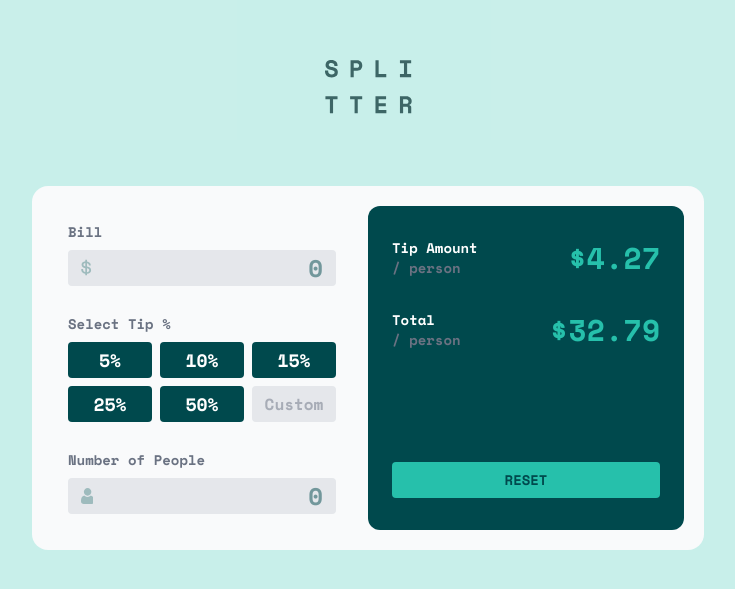
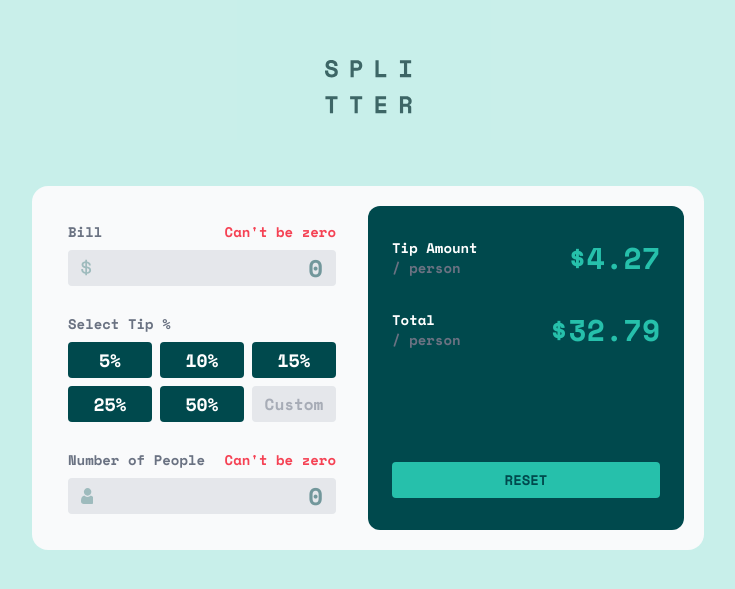
Before and after one commit to AIY7788/tip-calculator-app-main, a React (Vite) app: page / in a window 1280 px wide. Shown: the part 115-704 px from the top of the page, without its empty margins (272-1007 px from the left). Built offline with nearby package versions, Linux system fonts and the light colour scheme.

Commit message:
Updated HTML structure and styling for error

```diff
--- a/src/components/FormInputs.tsx
+++ b/src/components/FormInputs.tsx
@@ -6,7 +6,10 @@ const tips = ["5", "10", "15", "25", "50"];
 export const BillInput = () => {
   return (
     <div>
-      <label htmlFor="bill">Bill</label>
+      <div className="flex items-center justify-between">
+        <label htmlFor="bill">Bill</label>
+        <span className="text-red-600">Can't be zero</span>
+      </div>
       <div className="flex items-center bg-gray-200 px-3 mt-2 rounded-sm border border-transparent focus-within:bg-primary/10 focus-within:ring-1 focus-within:ring-primary transition duration-300">
         <IconDollar />
         <input
@@ -58,7 +61,10 @@ export const SelectTip = () => {
 export const NumPeopleInput = () => {
   return (
     <div>
-      <label htmlFor="num_people">Number of People</label>
+      <div className="flex items-center justify-between">
+        <label htmlFor="num_people">Number of People</label>
+        <span className="text-red-600">Can't be zero</span>
+      </div>
       <div className="flex items-center bg-gray-200 px-3 mt-2 rounded-sm border border-transparent focus-within:bg-primary/10 focus-within:ring-1 focus-within:ring-primary transition duration-300">
         <IconPerson />
         <input
--- a/src/index.css
+++ b/src/index.css
@@ -11,7 +11,7 @@
   --color-grey-400: hsl(184 14% 56%);
   --color-grey-200: hsl(185 41% 84%);
   --color-grey-50: hsl(189 47% 97%);
-  --color-red-600: hsl(354, 90%, 61%)
+  --color-red-600: hsl(354, 90%, 61%);
   --color-white: hsl(0 100% 100%);
 
   /* Colors - Hover */
```
